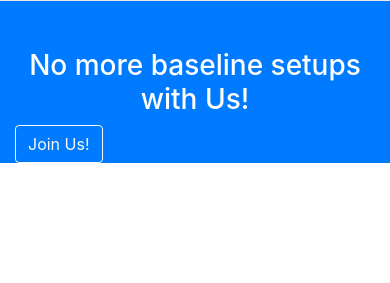
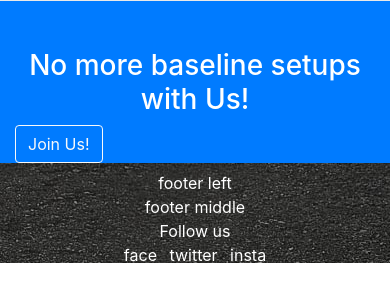
Before and after one commit to Code-Institute-Submissions/ci-ms4-simdriver-school, a Django app: page / in a window 390 px wide. Shown: the part 5410-5693 px from the top of the page. Before the commit the page ends 5573 px from the top, so only its background shows below. Run offline with Django 3.2, Linux system fonts and the light colour scheme; some libraries are stand-ins or nearby versions.

Commit message:
Added Footer to base.html

```diff
--- a/templates/base.html
+++ b/templates/base.html
@@ -46,7 +46,7 @@
 
                 <!-- Brand logo -->
                 <div class="col-12 col-lg-4 my-auto py-1 py-lg-0 text-center text-lg-left">
-                    <a href="{% url 'home' %}" class="nav-link main-logo-link">
+                    <a href="{% url 'home' %}" class="nav-link main-logo-link text-black">
                         <h2>SimRacing School</h2>
                     </a>
                 </div>
@@ -131,6 +131,21 @@
         {% block content %}
         {% endblock %}
 
+        <footer class="w-100">
+            <div class="row">
+                <div class="col-sm-4">footer left</div>
+                <div class="col-sm-4">footer middle</div>
+                <div class="col-sm-4">
+                    <ul class="list-inline">
+                        <li>Follow us</li>
+                        <li class="list-inline-item">face</li>
+                        <li class="list-inline-item">twitter</li>
+                        <li class="list-inline-item">insta</li>
+                    </ul>
+                </div>
+            </div>
+        </footer>
+
         {% block postloadjs %}
         {% endblock %}
 
```
Also changed, not shown: media/asphalt.jpg (added).
